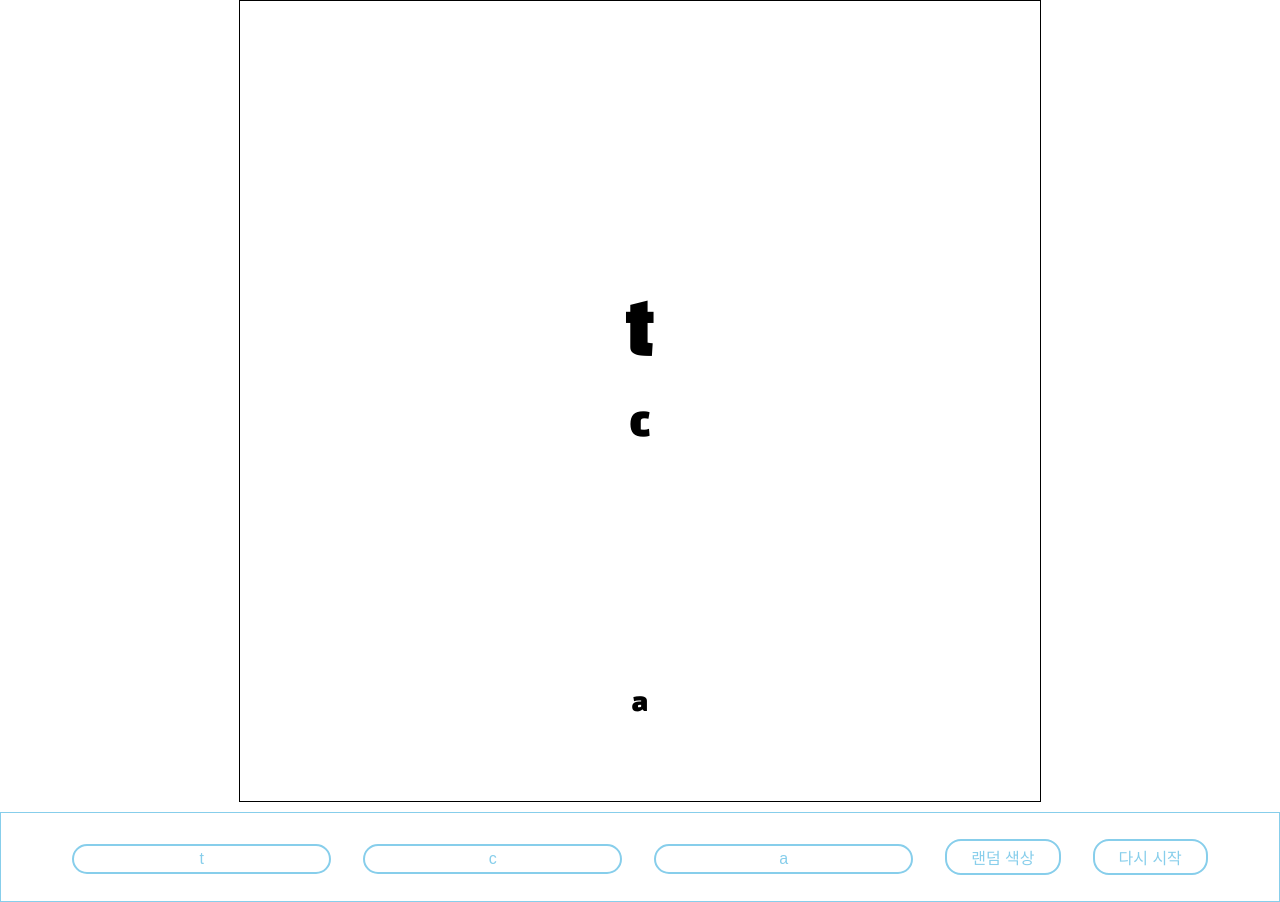
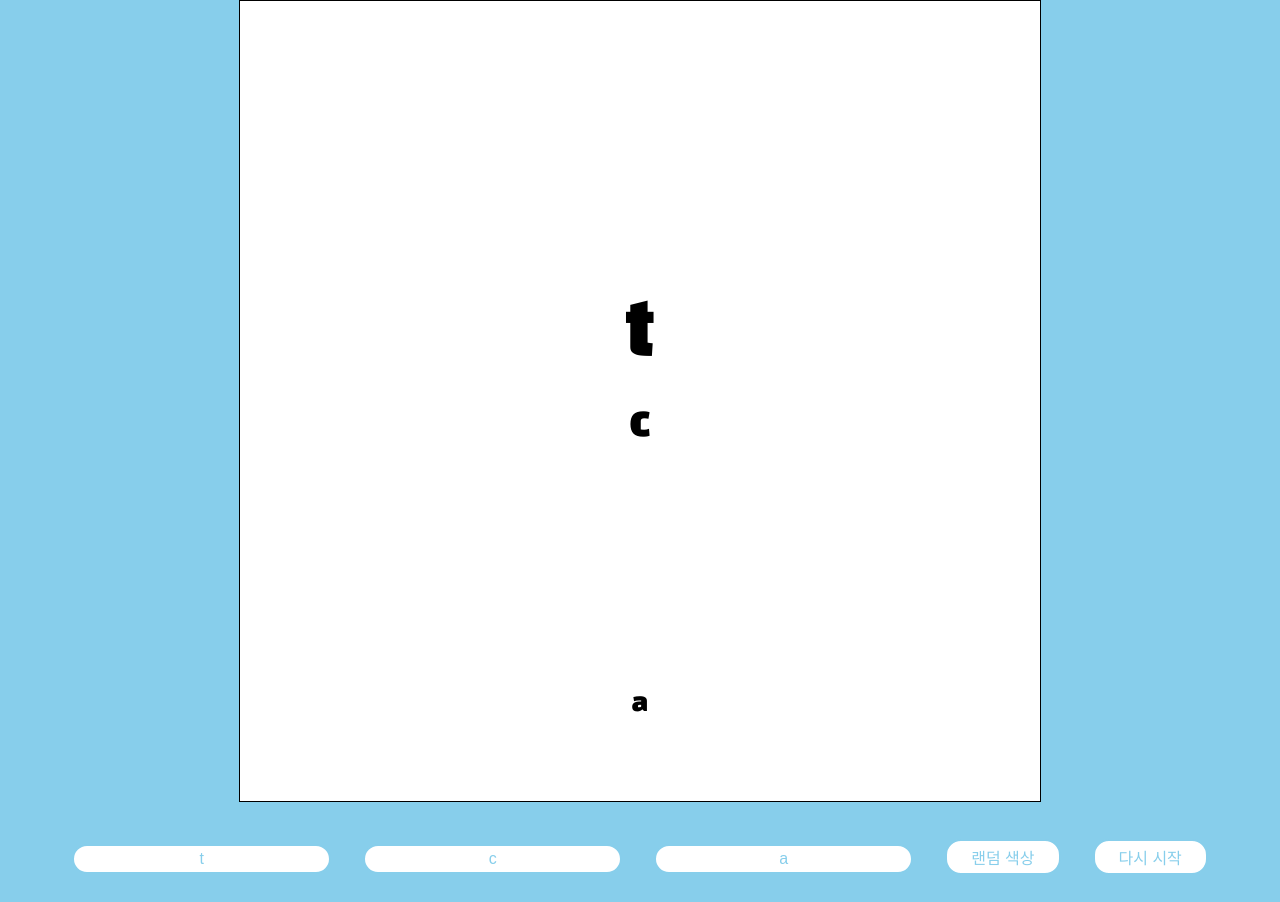
Before and after one commit to hj9118/thumbnail_maker, a React (Create React App) app: page / in a window 1280 px wide. Built offline with nearby package versions, Linux system fonts and the light colour scheme; the HTML template or start-up script is replaced by a standard one.

Commit message:
css 수정

```diff
--- a/src/App.css
+++ b/src/App.css
@@ -1,5 +1 @@
 @import url('https://fonts.googleapis.com/css2?family=Black+Han+Sans&display=swap');
-
-.App {
-  text-align: center;
-}
--- a/src/index.css
+++ b/src/index.css
@@ -1,13 +1,4 @@
 body {
   margin: 0;
-  font-family: -apple-system, BlinkMacSystemFont, 'Segoe UI', 'Roboto', 'Oxygen',
-    'Ubuntu', 'Cantarell', 'Fira Sans', 'Droid Sans', 'Helvetica Neue',
-    sans-serif;
-  -webkit-font-smoothing: antialiased;
-  -moz-osx-font-smoothing: grayscale;
+  background: skyblue;
 }
-
-code {
-  font-family: source-code-pro, Menlo, Monaco, Consolas, 'Courier New',
-    monospace;
-}
```
